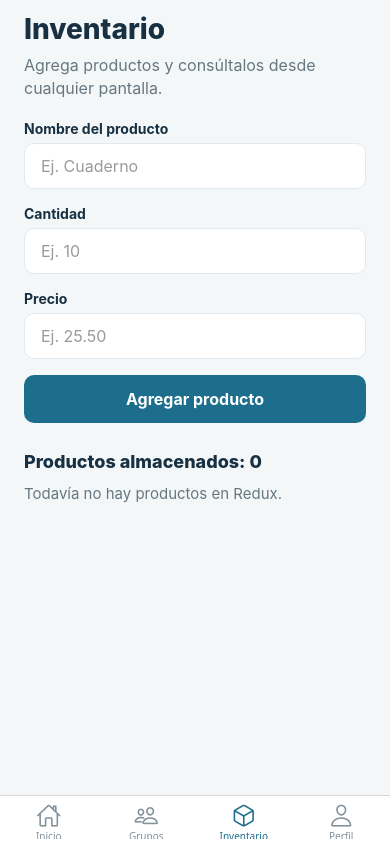
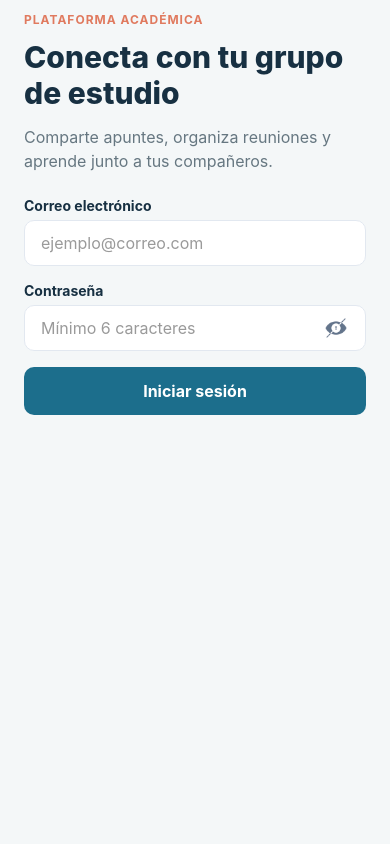
Before and after one commit to DanielTosta0106/Proyectoprogramacionmovil, a React Native app: screen /Inventario in a window 390 px wide. Built offline with nearby package versions, Linux system fonts and the light colour scheme.

Commit message:
Add academic login and study materials flow

```diff
--- a/App.tsx
+++ b/App.tsx
@@ -5,6 +5,7 @@ import { createBottomTabNavigator } from '@react-navigation/bottom-tabs';
 import { createNativeStackNavigator } from '@react-navigation/native-stack';
 import { Ionicons } from '@expo/vector-icons';
 import { HomeScreen } from './src/screens/HomeScreen';
+import { LoginScreen } from './src/screens/LoginScreen';
 import { GroupsScreen } from './src/screens/GroupsScreen';
 import { GroupDetailsScreen } from './src/screens/GroupDetailsScreen';
 import { InventoryScreen } from './src/screens/InventoryScreen';
@@ -22,7 +23,7 @@ function MainTabs() {
         tabBarInactiveTintColor: '#82909A',
         headerShown: false,
         tabBarIcon: ({ color, size }) => {
-          const icons = { Inicio: 'home-outline', Grupos: 'people-outline', Inventario: 'cube-outline', Perfil: 'person-outline' } as const;
+          const icons = { Inicio: 'home-outline', Grupos: 'people-outline', Materiales: 'document-text-outline', Perfil: 'person-outline' } as const;
           const iconName = icons[route.name as keyof typeof icons];
           return <Ionicons name={iconName} size={size} color={color} />;
         },
@@ -30,7 +31,7 @@ function MainTabs() {
     >
       <Tabs.Screen name="Inicio" component={HomeScreen} />
       <Tabs.Screen name="Grupos" component={GroupsScreen} />
-      <Tabs.Screen name="Inventario" component={InventoryScreen} />
+      <Tabs.Screen name="Materiales" component={InventoryScreen} />
       <Tabs.Screen name="Perfil">
         {() => <ProfileScreen />}
       </Tabs.Screen>
@@ -43,6 +44,7 @@ export default function App() {
     <Provider store={store}>
       <NavigationContainer>
         <Stack.Navigator>
+          <Stack.Screen name="Login" component={LoginScreen} options={{ headerShown: false }} />
           <Stack.Screen name="MainTabs" options={{ headerShown: false }}>
             {() => <MainTabs />}
           </Stack.Screen>
--- a/src/screens/HomeScreen.tsx
+++ b/src/screens/HomeScreen.tsx
@@ -1,178 +1,52 @@
-import React, { useState } from 'react';
-import { StyleSheet, Text, Button, View } from 'react-native';
+import { StyleSheet, Text, View } from 'react-native';
 import { ScreenContainer } from '../components/ScreenContainer';
-import { CustomInput } from '../components/CustomInput';
-import { setEmail } from '../store/slices/userSlice';
-import { useAppDispatch } from '../store/store';
+import { useAppSelector } from '../store/store';
 
-type HomeScreenProps = {
-  navigation?: any;
-};
-
-export function HomeScreen({ navigation }: HomeScreenProps = {}) {
-  const dispatch = useAppDispatch();
-  const [email, setEmailInput] = useState('');
-  const [password, setPassword] = useState('');
-  const [phone, setPhone] = useState('');
-  const [notifications, setNotifications] = useState<any[]>([]);
-  const [isValidated, setIsValidated] = useState(false);
-
-  const [emailError, setEmailError] = useState('');
-  const [passwordError, setPasswordError] = useState('');
-  const [phoneError, setPhoneError] = useState('');
-
-  const handleValidation = () => {
-    let isValid = true;
-
-    const emailRegex = /^[^\s@]+@[^\s@]+\.[^\s@]+$/;
-    if (!email.trim()) {
-      setEmailError('El correo electrónico es obligatorio.');
-      isValid = false;
-    } else if (!emailRegex.test(email)) {
-      setEmailError('Ingresa un correo electrónico válido.');
-      isValid = false;
-    } else {
-      setEmailError('');
-    }
-
-    if (!password) {
-      setPasswordError('La contraseña es obligatoria.');
-      isValid = false;
-    } else if (password.length < 6) {
-      setPasswordError('La contraseña debe tener al menos 6 caracteres.');
-      isValid = false;
-    } else {
-      setPasswordError('');
-    }
-
-    if (!phone.trim()) {
-      setPhoneError('El teléfono es obligatorio.');
-      isValid = false;
-    } else {
-      setPhoneError('');
-    }
-
-    if (isValid) {
-      const validEmail = email.trim();
-      dispatch(setEmail(validEmail));
-      console.log('[Redux] Usuario actualizado:', validEmail);
-      setNotifications([
-        { title: 'Desarrollo móvil', message: 'Nueva tarea: práctica de navegación en React Native.', time: 'Hace 10 min' },
-        { title: 'Bases de datos', message: 'Tu grupo subió un resumen de SQL avanzado.', time: 'Hace 1 hora' },
-        { title: 'Cálculo', message: 'Se publicó la sesión de repaso para el examen.', time: 'Hoy' },
-      ]);
-      setIsValidated(true);
-      navigation?.navigate('Grupos');
-      alert('¡Validación de datos exitosa!');
-    }
-  };
+export function HomeScreen() {
+  const userEmail = useAppSelector((state) => state.user.email);
+  const groups = [
+    { name: 'Desarrollo móvil', detail: 'React Native y TypeScript', members: 8 },
+    { name: 'Bases de datos', detail: 'SQL y modelado', members: 5 },
+  ];
 
   return (
     <ScreenContainer>
-      {!isValidated && (
-        <>
-          <Text style={styles.eyebrow}>PLATAFORMA ACADÉMICA</Text>
-          <Text style={styles.title}>Tu espacio para aprender en equipo</Text>
-          <Text style={styles.body}>Encuentra compañeros, comparte apuntes y mantén tus reuniones organizadas.</Text>
+      <Text style={styles.eyebrow}>PANEL ACADÉMICO</Text>
+      <Text style={styles.title}>Hola, {userEmail || 'estudiante'}</Text>
+      <Text style={styles.body}>Continúa trabajando con tus grupos de estudio y mantén tus actividades organizadas.</Text>
 
-          <CustomInput
-            label="Correo Electrónico"
-            placeholder="ejemplo@correo.com"
-            keyboardType="email-address"
-            autoCapitalize="none"
-            value={email}
-            onChangeText={setEmailInput}
-            error={emailError}
-          />
+      <Text style={styles.sectionTitle}>Mis grupos</Text>
+      {groups.map((group) => (
+        <View key={group.name} style={styles.groupCard}>
+          <Text style={styles.groupName}>{group.name}</Text>
+          <Text style={styles.groupDetail}>{group.detail}</Text>
+          <Text style={styles.groupMembers}>{group.members} integrantes activos</Text>
+        </View>
+      ))}
 
-          <CustomInput
-            label="Contraseña"
-            placeholder="••••••"
-            secureTextEntry={true}
-            value={password}
-            onChangeText={setPassword}
-            error={passwordError}
-          />
-
-          <CustomInput
-            label="Teléfono"
-            placeholder="99999999"
-            keyboardType="phone-pad"
-            value={phone}
-            onChangeText={setPhone}
-            error={phoneError}
-          />
-
-          <Button title="Validar Datos" onPress={handleValidation} />
-        </>
-      )}
-
-      {notifications.length > 0 && (
-        <View style={styles.notificationsContainer}>
-          <Text style={styles.notificationsTitle}>Notificaciones de tus grupos</Text>
-          {notifications.map((item, index) => (
-            <View key={`${item.title}-${index}`} style={styles.notificationCard}>
-              <Text style={styles.notificationTitle}>{item.title}</Text>
-              <Text style={styles.notificationMessage}>{item.message}</Text>
-              <Text style={styles.notificationTime}>{item.time}</Text>
-            </View>
-          ))}
-        </View>
-      )}
+      <Text style={styles.sectionTitle}>Próximas actividades</Text>
+      <View style={styles.noticeCard}>
+        <Text style={styles.noticeTitle}>Reunión de Desarrollo móvil</Text>
+        <Text style={styles.noticeDetail}>Hoy, 6:00 p. m. · Repaso de navegación</Text>
+      </View>
+      <View style={styles.noticeCard}>
+        <Text style={styles.noticeTitle}>Material nuevo disponible</Text>
+        <Text style={styles.noticeDetail}>Bases de datos · SQL avanzado</Text>
+      </View>
     </ScreenContainer>
   );
 }
 
 const styles = StyleSheet.create({
-  eyebrow: {
-    color: '#E07A5F',
-    fontSize: 12,
-    fontWeight: '700',
-    letterSpacing: 1,
-  },
-  title: {
-    color: '#173042',
-    fontSize: 30,
-    fontWeight: '800',
-    marginTop: 12,
-  },
-  body: {
-    color: '#667781',
-    fontSize: 16,
-    lineHeight: 24,
-    marginTop: 14,
-    marginBottom: 24,
-  },
-  notificationsContainer: {
-    marginTop: 26,
-    backgroundColor: '#EAF3F6',
-    borderRadius: 12,
-    padding: 16,
-  },
-  notificationsTitle: {
-    color: '#173042',
-    fontSize: 18,
-    fontWeight: '800',
-    marginBottom: 12,
-  },
-  notificationCard: {
-    backgroundColor: '#FFFFFF',
-    borderRadius: 10,
-    padding: 12,
-    marginBottom: 10,
-  },
-  notificationTitle: {
-    color: '#1C6E8C',
-    fontWeight: '700',
-    marginBottom: 4,
-  },
-  notificationMessage: {
-    color: '#425466',
-    fontSize: 14,
-    marginBottom: 6,
-  },
-  notificationTime: {
-    color: '#7B8A99',
-    fontSize: 12,
-  },
+  eyebrow: { color: '#E07A5F', fontSize: 12, fontWeight: '700', letterSpacing: 1 },
+  title: { color: '#173042', fontSize: 30, fontWeight: '800', marginTop: 12 },
+  body: { color: '#667781', fontSize: 16, lineHeight: 24, marginTop: 14 },
+  sectionTitle: { color: '#173042', fontSize: 20, fontWeight: '800', marginBottom: 12, marginTop: 28 },
+  groupCard: { backgroundColor: '#FFFFFF', borderRadius: 10, marginBottom: 10, padding: 16 },
+  groupName: { color: '#1C6E8C', fontSize: 17, fontWeight: '800' },
+  groupDetail: { color: '#425466', fontSize: 14, marginTop: 5 },
+  groupMembers: { color: '#7B8A99', fontSize: 13, marginTop: 10 },
+  noticeCard: { backgroundColor: '#EAF3F6', borderRadius: 10, marginBottom: 10, padding: 14 },
+  noticeTitle: { color: '#173042', fontSize: 15, fontWeight: '700' },
+  noticeDetail: { color: '#667781', fontSize: 14, marginTop: 5 },
 });
--- a/src/screens/InventoryScreen.tsx
+++ b/src/screens/InventoryScreen.tsx
@@ -14,7 +14,7 @@ export function InventoryScreen() {
   const [price, setPrice] = useState('');
 
   useEffect(() => {
-    console.log('[Redux] Estado del inventario:', products);
+    console.log('[Redux] Estado de materiales:', products);
   }, [products]);
 
   const handleAddProduct = () => {
@@ -40,24 +40,24 @@ export function InventoryScreen() {
 
   return (
     <ScreenContainer>
-      <Text style={styles.title}>Inventario</Text>
-      <Text style={styles.subtitle}>Agrega productos y consúltalos desde cualquier pantalla.</Text>
+      <Text style={styles.title}>Materiales de estudio</Text>
+      <Text style={styles.subtitle}>Comparte apuntes y recursos académicos con tus grupos.</Text>
 
-      <CustomInput label="Nombre del producto" placeholder="Ej. Cuaderno" value={name} onChangeText={setName} />
-      <CustomInput label="Cantidad" placeholder="Ej. 10" keyboardType="numeric" value={quantity} onChangeText={setQuantity} />
-      <CustomInput label="Precio" placeholder="Ej. 25.50" keyboardType="decimal-pad" value={price} onChangeText={setPrice} />
-      <CustomButton title="Agregar producto" onPress={handleAddProduct} />
+      <CustomInput label="Nombre del material" placeholder="Ej. Resumen de navegación" value={name} onChangeText={setName} />
+      <CustomInput label="Número de archivos" placeholder="Ej. 2" keyboardType="numeric" value={quantity} onChangeText={setQuantity} />
+      <CustomInput label="Referencia o valor" placeholder="Ej. 25.50" keyboardType="decimal-pad" value={price} onChangeText={setPrice} />
+      <CustomButton title="Compartir material" onPress={handleAddProduct} />
 
-      <Text style={styles.sectionTitle}>Productos almacenados: {products.length}</Text>
+      <Text style={styles.sectionTitle}>Materiales compartidos: {products.length}</Text>
       {products.length === 0 ? (
-        <Text style={styles.empty}>Todavía no hay productos en Redux.</Text>
+        <Text style={styles.empty}>Todavía no hay materiales compartidos.</Text>
       ) : (
         products.map((product) => (
           <View key={product.id} style={styles.productCard}>
             <View>
               <Text style={styles.productName}>{product.name}</Text>
               <Text style={styles.productDetails}>
-                Cantidad: {product.quantity} · Precio: ${product.price.toFixed(2)}
+                Archivos: {product.quantity} · Referencia: {product.price.toFixed(2)}
               </Text>
             </View>
             <CustomButton title="Eliminar" variant="secondary" onPress={() => dispatch(removeProduct(product.id))} />
--- /dev/null
+++ b/src/screens/LoginScreen.tsx
@@ -0,0 +1,70 @@
+import React, { useState } from 'react';
+import { Alert, StyleSheet, Text } from 'react-native';
+import { CustomButton } from '../components/CustomButton';
+import { CustomInput } from '../components/CustomInput';
+import { ScreenContainer } from '../components/ScreenContainer';
+import { setEmail } from '../store/slices/userSlice';
+import { useAppDispatch } from '../store/store';
+
+type LoginScreenProps = {
+  navigation: any;
+};
+
+export function LoginScreen({ navigation }: LoginScreenProps) {
+  const dispatch = useAppDispatch();
+  const [email, setEmailInput] = useState('');
+  const [password, setPassword] = useState('');
+  const [emailError, setEmailError] = useState('');
+  const [passwordError, setPasswordError] = useState('');
+
+  const handleLogin = () => {
+    const normalizedEmail = email.trim();
+    const emailIsValid = /^[^\s@]+@[^\s@]+\.[^\s@]+$/.test(normalizedEmail);
+    const passwordIsValid = password.length >= 6;
+
+    setEmailError(emailIsValid ? '' : 'Ingresa un correo electrónico válido.');
+    setPasswordError(passwordIsValid ? '' : 'La contraseña debe tener al menos 6 caracteres.');
+
+    if (!emailIsValid || !passwordIsValid) {
+      return;
+    }
+
+    dispatch(setEmail(normalizedEmail));
+    console.log('[Redux] Inicio de sesión:', normalizedEmail);
+    Alert.alert('Bienvenido', 'Has iniciado sesión correctamente.');
+    navigation.replace('MainTabs');
+  };
+
+  return (
+    <ScreenContainer>
+      <Text style={styles.eyebrow}>PLATAFORMA ACADÉMICA</Text>
+      <Text style={styles.title}>Conecta con tu grupo de estudio</Text>
+      <Text style={styles.body}>Comparte apuntes, organiza reuniones y aprende junto a tus compañeros.</Text>
+
+      <CustomInput
+        label="Correo electrónico"
+        placeholder="ejemplo@correo.com"
+        keyboardType="email-address"
+        autoCapitalize="none"
+        value={email}
+        onChangeText={setEmailInput}
+        error={emailError}
+      />
+      <CustomInput
+        label="Contraseña"
+        placeholder="Mínimo 6 caracteres"
+        secureTextEntry
+        value={password}
+        onChangeText={setPassword}
+        error={passwordError}
+      />
+      <CustomButton title="Iniciar sesión" onPress={handleLogin} />
+    </ScreenContainer>
+  );
+}
+
+const styles = StyleSheet.create({
+  eyebrow: { color: '#E07A5F', fontSize: 12, fontWeight: '700', letterSpacing: 1 },
+  title: { color: '#173042', fontSize: 30, fontWeight: '800', marginTop: 12 },
+  body: { color: '#667781', fontSize: 16, lineHeight: 24, marginBottom: 24, marginTop: 14 },
+});
--- a/src/screens/ProfileScreen.tsx
+++ b/src/screens/ProfileScreen.tsx
@@ -15,11 +15,11 @@ export function ProfileScreen() {
       </View>
 
       <Text style={styles.body}>Estudiante de Ingeniería · 2 grupos activos</Text>
-      <Text style={styles.inventoryTitle}>Productos en inventario: {products.length}</Text>
+      <Text style={styles.inventoryTitle}>Materiales compartidos: {products.length}</Text>
       {products.map((product) => (
         <View key={product.id} style={styles.productRow}>
           <Text style={styles.productName}>{product.name}</Text>
-          <Text style={styles.productDetails}>Cantidad: {product.quantity} · ${product.price.toFixed(2)}</Text>
+          <Text style={styles.productDetails}>Archivos: {product.quantity} · Referencia: {product.price.toFixed(2)}</Text>
         </View>
       ))}
     </ScreenContainer>
```
